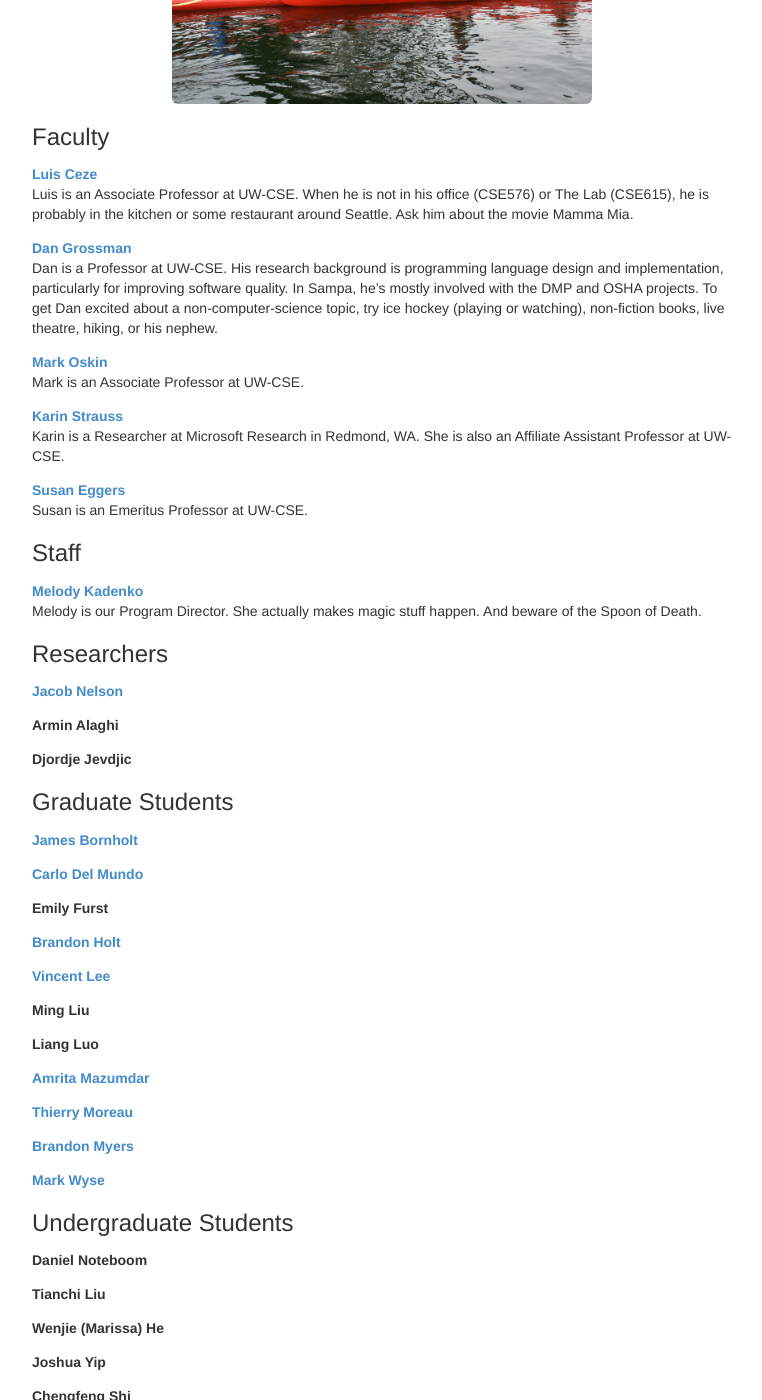
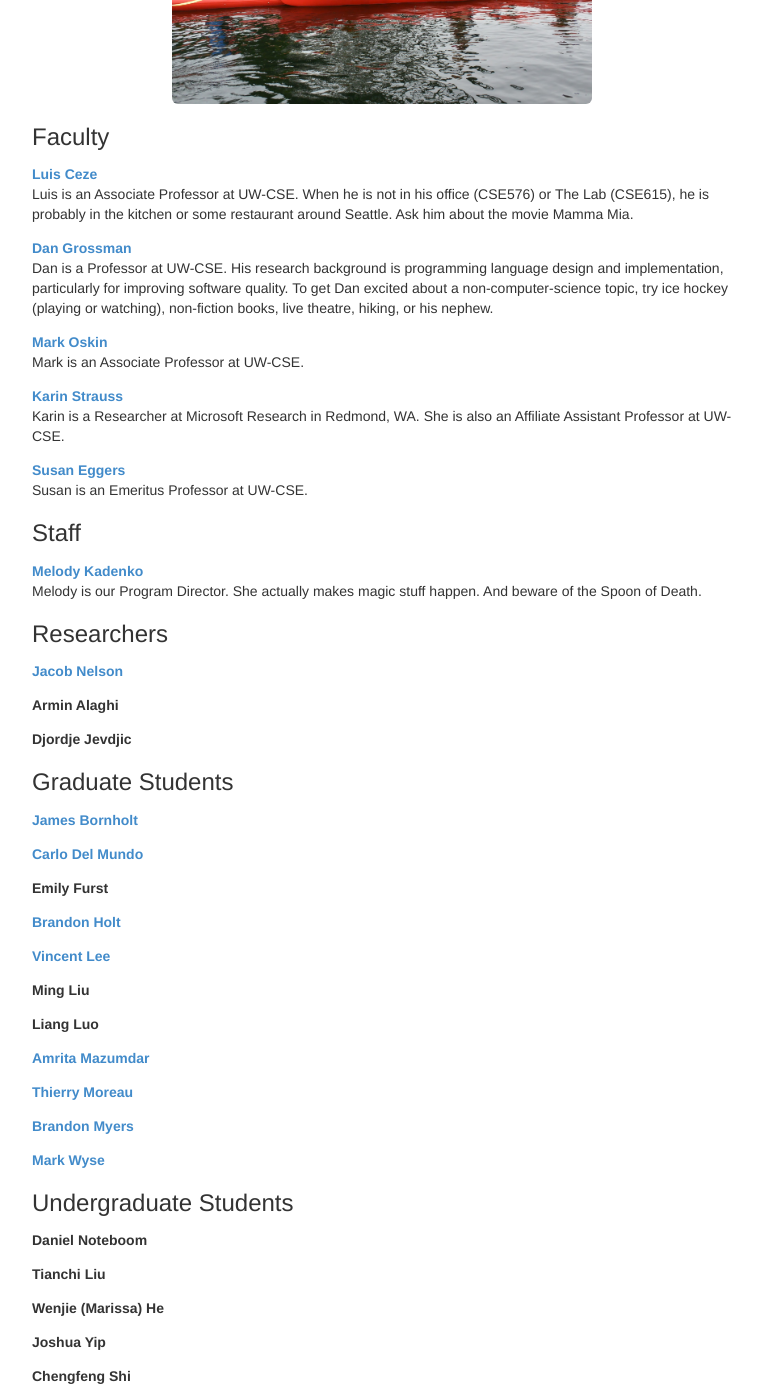
Before and after one commit to uwsampa/sampa-public, a Jekyll site: the page built from people.html, in a window 1280 px wide and 1400 px high, scrolled down 345 px. Shown: the whole window, without its empty margins (258-1020 px from the left). Built offline with Jekyll 4.4.1, drawn with Linux system fonts in a browser that asks for light colours; Markdown is read by kramdown in place of the engine named in the settings; some of the changed lines change nothing that is shown; some of the changed text lies outside the part shown.

Commit message:
more people updates

```diff
--- a/_data/people.yml
+++ b/_data/people.yml
@@ -14,8 +14,7 @@
     bio: |
         Dan is a Professor at UW-CSE. His research background is
         programming language design and implementation, particularly for
-        improving software quality. In Sampa, he's mostly involved with the
-        DMP and OSHA projects. To get Dan excited about a non-computer-science
+        improving software quality. To get Dan excited about a non-computer-science
         topic, try ice hockey (playing or watching), non-fiction books, live
         theatre, hiking, or his nephew.
 oskin:
@@ -99,6 +98,11 @@
     webpage: "https://homes.cs.washington.edu/~wysem/"
     role: grad
 
+katelin:
+    display_name: "Katelin Bailey"
+    webpage: "https://homes.cs.washington.edu/~katelin/"
+    role: alum
+    bio: "M.S., 2015."
 bboston:
     display_name: Brett Boston
     webpage: "http://people.csail.mit.edu/boston/"
@@ -202,16 +206,6 @@
     display_name: Zach Simon
     role: ugrad
 
-shaz:
-    display_name: Shaz Qadeer
-    webpage: http://research.microsoft.com/en-us/people/qadeer/
-    bio: "Shaz is a Sr. Researcher at Microsoft Research collaborating with us on the concurrency exceptions project."
-    role: collab
-gribble:
-    display_name: Steve Gribble
-    webpage: http://www.cs.washington.edu/homes/gribble/
-    bio: "Steve is an Associate Professor at UW-CSE. He is collaborating with us on operating system aspects of deterministic multiprocessing."
-    role: collab
 skahan:
     display_name: Simon Kahan
     role: collab
```
